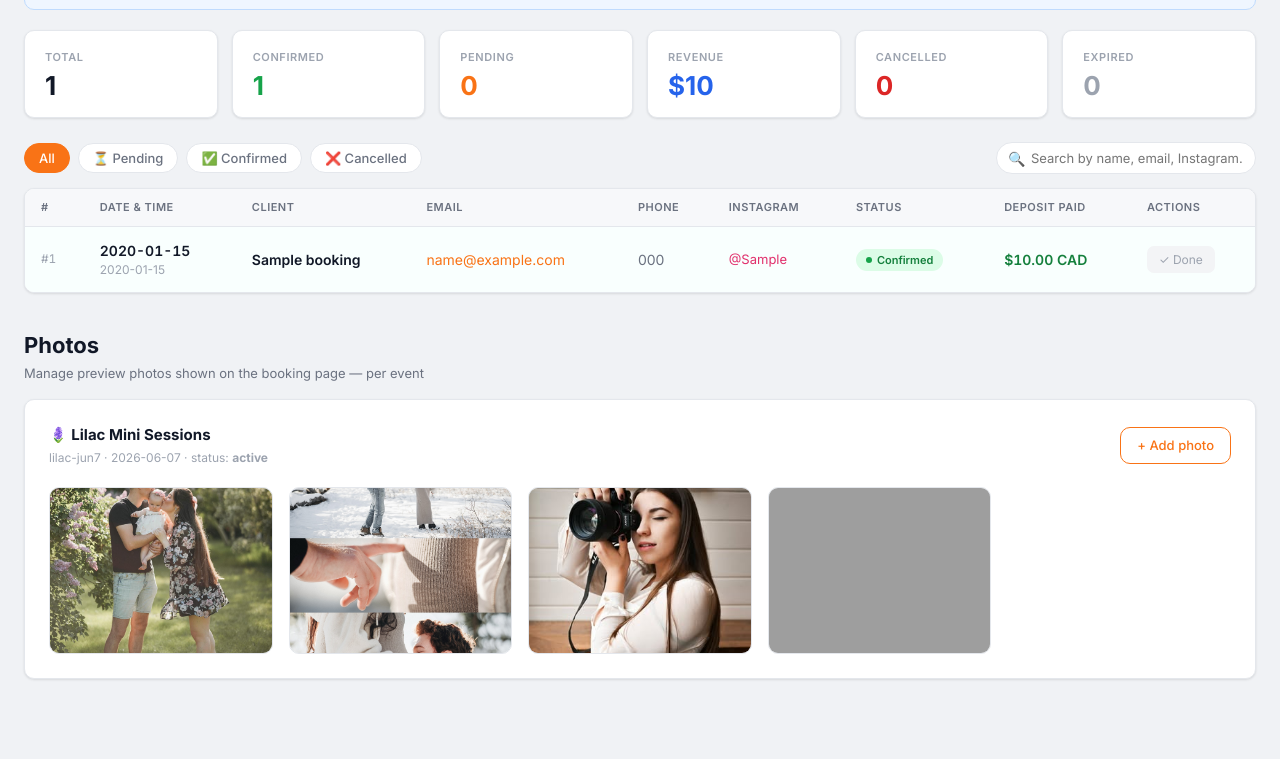
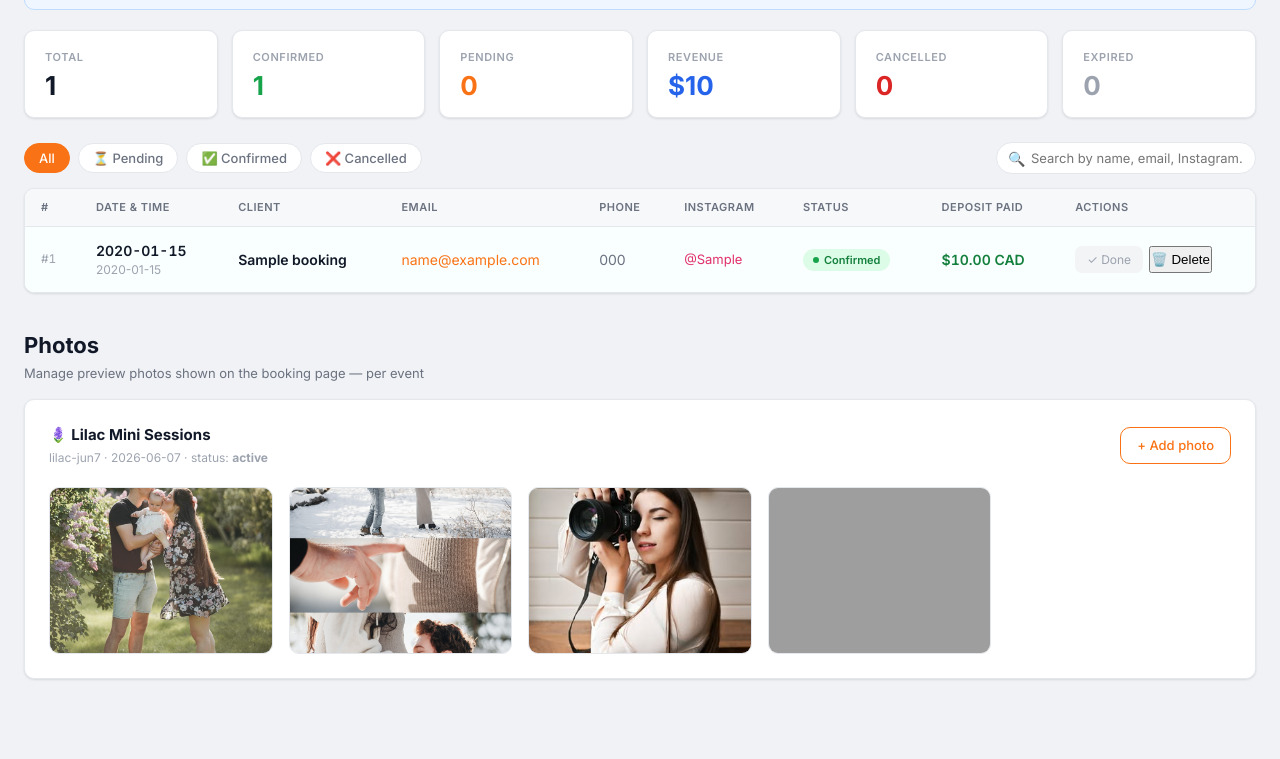
Before and after one commit to cryptoDepoth/iryna-booking, a Flask app: page /admin in a window 1280 px wide. Shown: the part 222-981 px from the top of the page. Run offline with Flask 3, Linux system fonts and the light colour scheme; tables that the repository leaves empty hold one stand-in row (values such as "Sample post"); grey boxes are pictures that could not be loaded.

Commit message:
v2.1.1: Add delete booking button in admin panel - permanent removal

```diff
--- a/app.py
+++ b/app.py
@@ -1039,6 +1039,24 @@ def admin_cancel():
     return jsonify({"success": True})
 
 
+@app.route("/admin/delete", methods=["POST"])
+@admin_required
+def admin_delete():
+    """Delete a booking — permanent removal from database."""
+    data = request.json
+    booking_id = data.get("booking_id")
+    if not booking_id:
+        return jsonify({"error": "booking_id required"}), 400
+    conn = db_conn()
+    c = conn.cursor()
+    c.execute("DELETE FROM bookings WHERE id=?", (booking_id,))
+    conn.commit()
+    conn.close()
+    sync_to_notion(booking_id)
+    log.info(f"[admin] Booking #{booking_id} permanently deleted")
+    return jsonify({"success": True})
+
+
 EVENTS_YAML_PATH = os.path.join(os.path.dirname(__file__), "events.yaml")
 ALLOWED_EXTENSIONS = {"jpg", "jpeg", "png", "webp"}
 
--- a/templates/admin.html
+++ b/templates/admin.html
@@ -524,10 +524,12 @@
                         {% if b.status in ('reserved', 'pending_payment') %}
                             <button class="btn-confirm" onclick="confirmBooking({{ b.id }}, '{{ b.name | e }}')">✓ Confirm</button>
                             <button class="btn-cancel" onclick="cancelBooking({{ b.id }}, '{{ b.name | e }}')">✕ Cancel</button>
+                            <button class="btn-delete" onclick="deleteBooking({{ b.id }}, '{{ b.name | e }}')">🗑️ Delete</button>
                         {% elif b.status == 'confirmed' %}
                             <button class="btn-done" disabled>✓ Done</button>
+                            <button class="btn-delete" onclick="deleteBooking({{ b.id }}, '{{ b.name | e }}')">🗑️ Delete</button>
                         {% else %}
-                            <span style="color:var(--text-3);font-size:12px;">—</span>
+                            <button class="btn-delete" onclick="deleteBooking({{ b.id }}, '{{ b.name | e }}')">🗑️ Delete</button>
                         {% endif %}
                         </div>
                     </td>
@@ -615,6 +617,28 @@
         el.textContent = msg;
         el.className = 'show ' + (type || '');
         setTimeout(() => el.className = '', 3000);
+    }
+
+
+    /* ── delete ── */
+    async function deleteBooking(id, name) {
+        if (!confirm(`Delete booking #${id} for ${name}?\n\nThis is permanent and cannot be undone.`)) return;
+        try {
+            const res = await fetch('/admin/delete', {
+                method: 'POST',
+                headers: { 'Content-Type': 'application/json', 'X-Admin-Key': ADMIN_KEY },
+                body: JSON.stringify({ booking_id: id, key: ADMIN_KEY })
+            });
+            const data = await res.json();
+            if (data.success) {
+                toast('Booking deleted', 'error');
+                setTimeout(() => location.reload(), 1000);
+            } else {
+                toast('Error: ' + (data.error || 'Unknown'), 'error');
+            }
+        } catch (err) {
+            toast('Network error: ' + err.message, 'error');
+        }
     }
 
     /* ── confirm ── */
```
